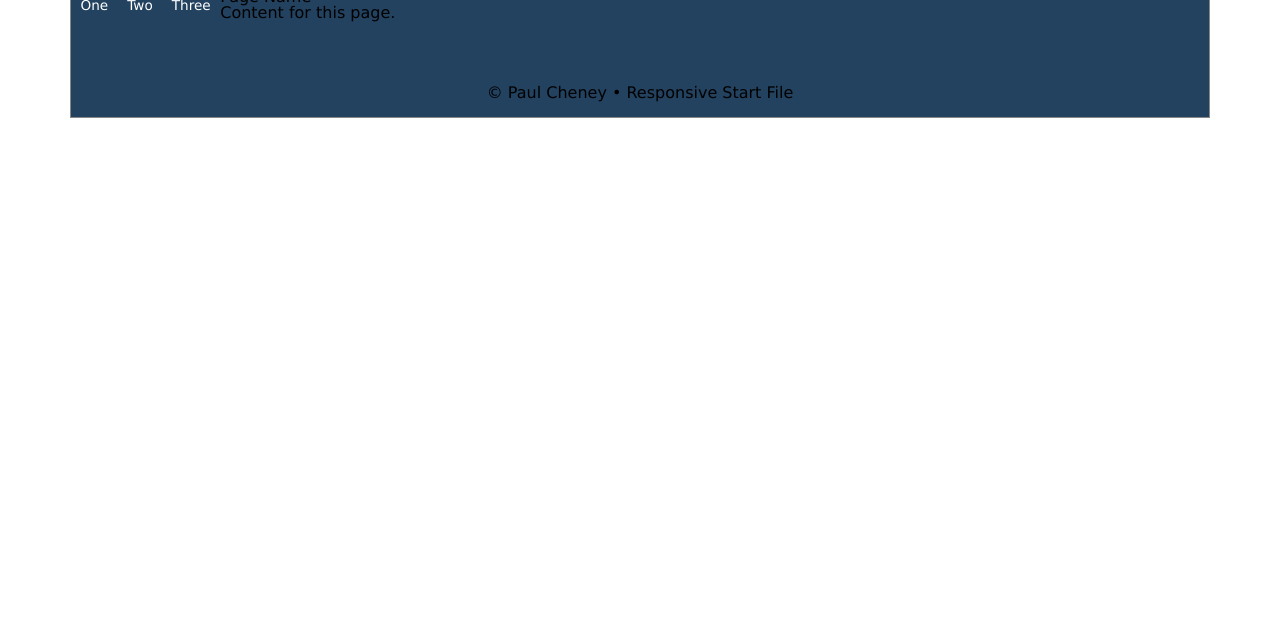
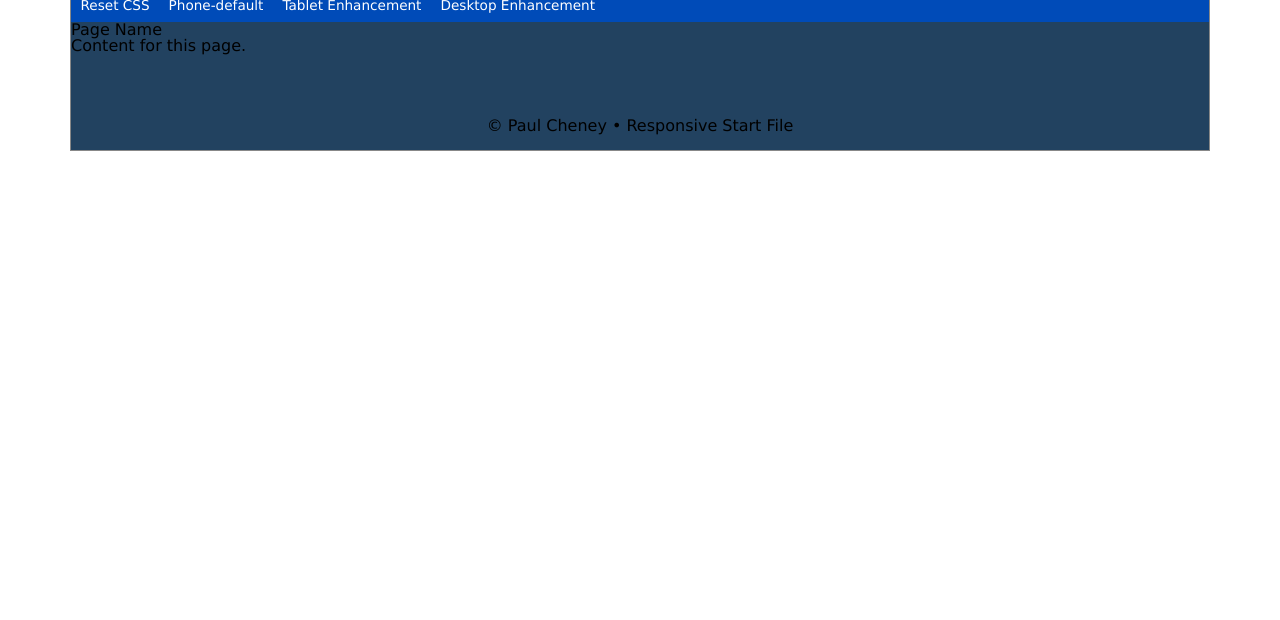
Before and after one commit to talorigomat/talorigomat.github.io, a plain HTML site: page index.html in a window 1280 px wide. Shown: the part 180-800 px from the top of the page. Drawn offline with Linux system fonts and the light colour scheme.

Commit message:
Html file with navigation

```diff
--- a/index.html
+++ b/index.html
@@ -44,10 +44,12 @@
     <!-- page navigation links here -->
     <nav>
     <ul>
-    	<li><a href="#">One</a></li>
-    	<li><a href="#">Two</a></li>
-    	<li><a href="#">Three</a></li>
+    	<li><a href="#">Reset CSS</a></li>
+        <li class="active"><a href="#">Phone-default</a></li>
+    	<li><a href="#">Tablet Enhancement</a></li>
+    	<li><a href="#">Desktop Enhancement</a></li>
     </ul>
+        <div class="keepOpen"></div>
     </nav>
 
 
```
